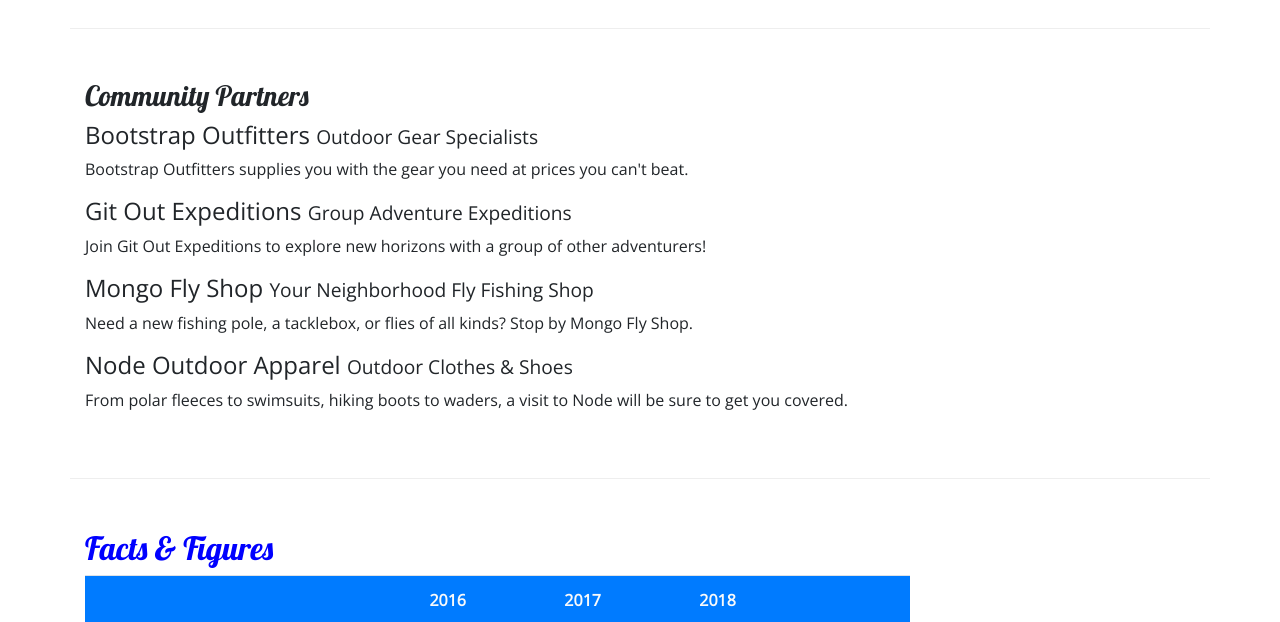
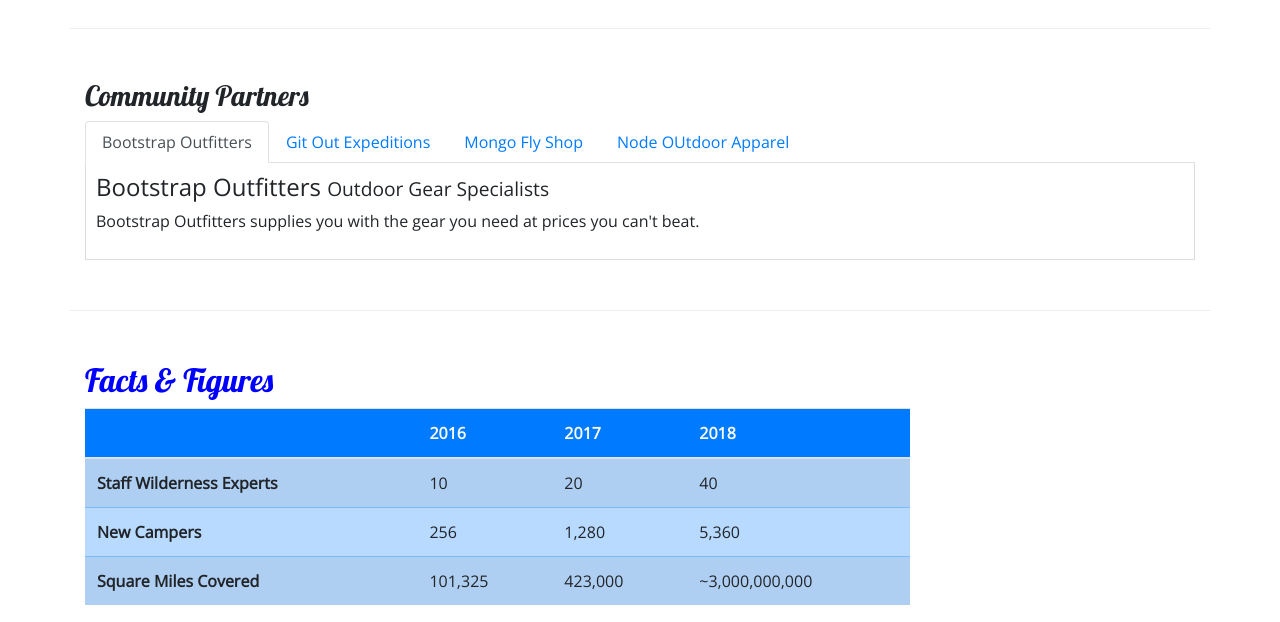
Before and after one commit to Jalcantara88/nucampsiteAltered, a website: page aboutus.html in a window 1280 px wide. Shown: the part 800-1422 px from the top of the page. Drawn offline with nearby package versions, Linux system fonts and the light colour scheme.

Commit message:
jquery tabs

```diff
--- a/aboutus.html
+++ b/aboutus.html
@@ -22,6 +22,8 @@
 
     <!--font awesome-->
     <link rel="stylesheet" href="node_modules/font-awesome/css/font-awesome.min.css"/>
+
+
 </head>
 
 <body>
@@ -123,14 +125,33 @@
         <div class="row row-content">
             <div class="col-12">
                 <h3>Community Partners</h3>
+                <!--tabular nav-->
+                <ul class="nav nav-tabs">
+                    <li class="nav-item"><a class="nav-link active" href="#bootstrap-tab" role="tab" data-toggle="tab">Bootstrap Outfitters</a></li>
+                    <li class="nav-item"><a class="nav-link" href="#git-tab" role="tab" data-toggle="tab">Git Out Expeditions</a></li>
+                    <li class="nav-item"><a class="nav-link" href="#mongo-tab" role="tab" data-toggle="tab">Mongo Fly Shop</a></li>
+                    <li class="nav-item"><a class="nav-link" href="#node-tab" role="tab" data-toggle="tab">Node OUtdoor Apparel</a></li>
+                </ul>
+                <!--tab content separate from nav-->
+                <div class="tab-content">
+                    <div role="tabpanel" classs="tab-pane fade show active" id="bootstrap-tab">
                         <h4>Bootstrap Outfitters <small>Outdoor Gear Specialists</small></h4>
                         <p class="d-none d-sm-block">Bootstrap Outfitters supplies you with the gear you need at prices you can't beat.</p>
+                    </div>
+                    <div role="tabpanel" class="tab-pane fade" id="git-tab">
                         <h4>Git Out Expeditions <small>Group Adventure Expeditions</small></h4>
                         <p class="d-none d-sm-block">Join Git Out Expeditions to explore new horizons with a group of other adventurers!</p>
+                    </div>
+                    <div role="tabpanel" class="tab-pane fade" id="mongo-tab">
                         <h4>Mongo Fly Shop <small>Your Neighborhood Fly Fishing Shop</small></h4>
                         <p class="d-none d-sm-block">Need a new fishing pole, a tacklebox, or flies of all kinds? Stop by Mongo Fly Shop.</p>
+                    </div>
+                    <div role="tabpanel" class="tab-pane fade" id="node-tab">
                         <h4>Node Outdoor Apparel <small>Outdoor Clothes & Shoes</small></h4>
                         <p class="d-none d-sm-block">From polar fleeces to swimsuits, hiking boots to waders, a visit to Node will be sure to get you covered.</p>
+                    </div>
+
+                </div>
             </div>
         </div>
 
@@ -200,7 +221,9 @@
            </div>
         </div>
     </footer>
-
+    <script src="node_modules/jquery/dist/jquery.slim.min.js"></script>
+    <script src="node_modules/popper.js/dist/umd/popper.min.js"></script>
+    <script src="node_modules/bootstrap/dist/js/bootstrap.min.js"></script>
 </body>
 
 </html>
--- a/css/styles.css
+++ b/css/styles.css
@@ -35,3 +35,9 @@
 .navbar{
     background-color: lightcoral;
 }
+
+.tab-content{
+    border: 1px solid #ddd;
+    border-top: none;
+    padding: 10px;
+}
```
Lines whose indentation alone changed are shown as unchanged.
